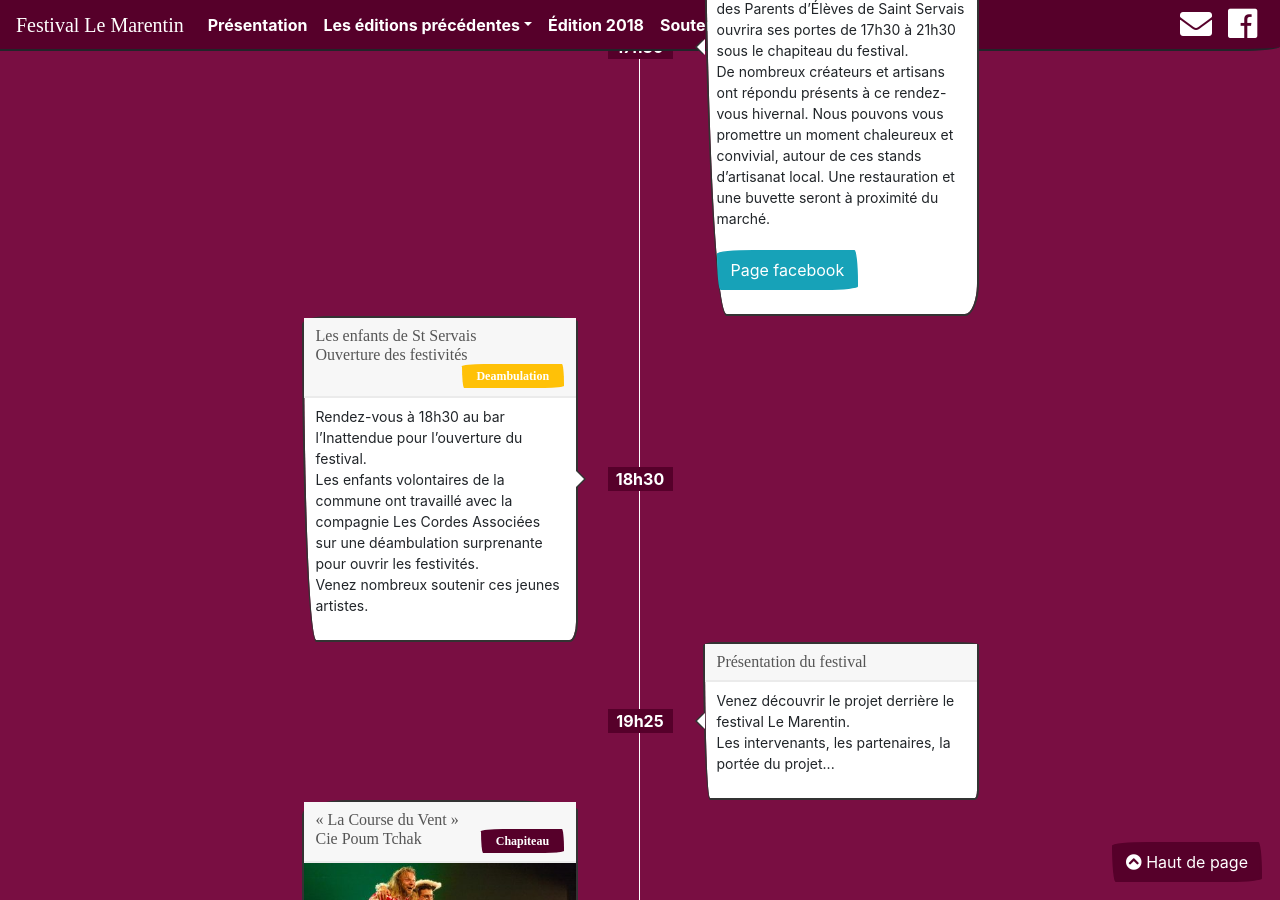
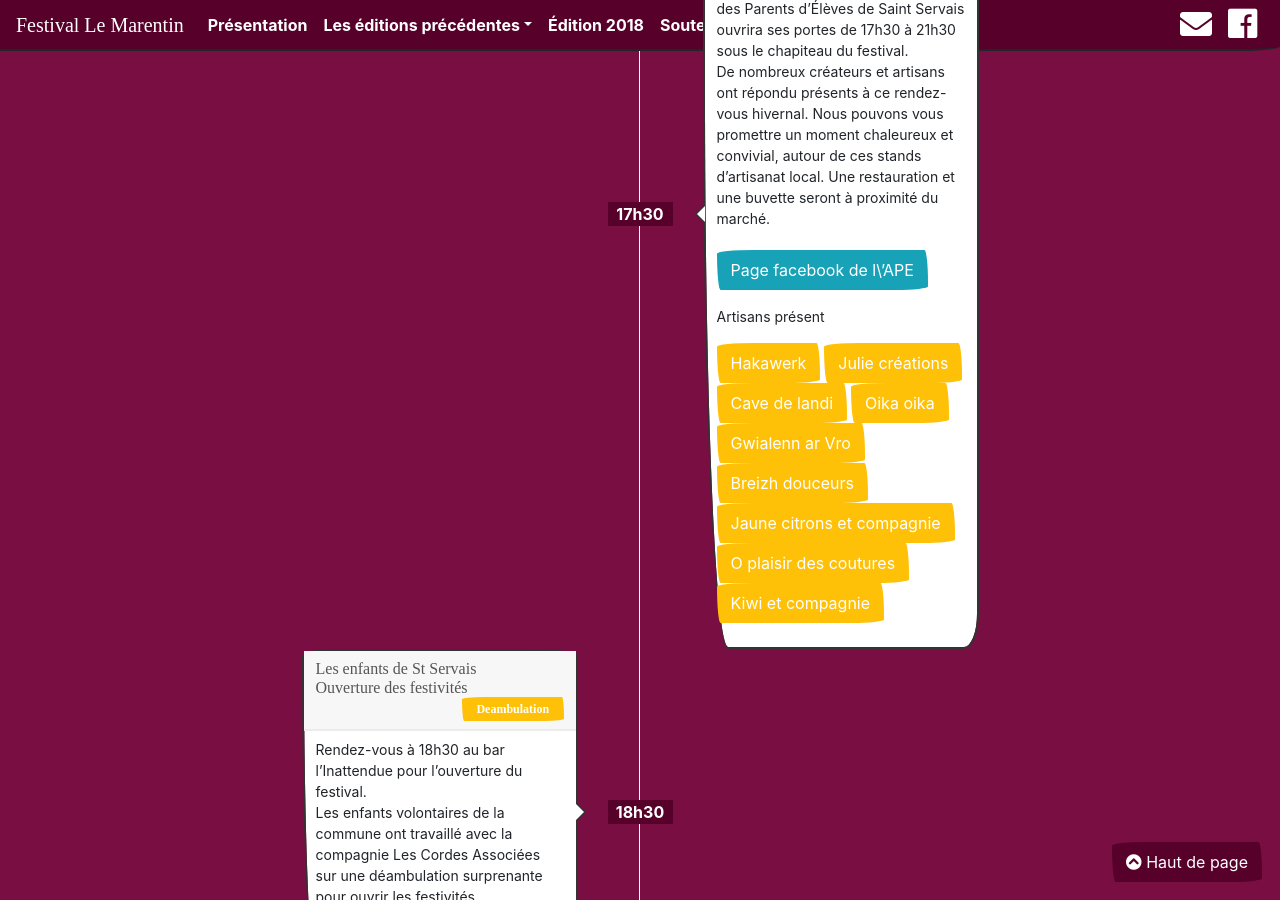
Before and after one commit to tibodut/marentin, a Jekyll site: the page built from edition-2018.html, in a window 1280 px wide and 900 px high, scrolled down 1270 px. Built offline with Jekyll 4.4.1, drawn with Linux system fonts in a browser that asks for light colours; nearby versions of some CDN libraries; some web fonts are replaced.

Commit message:
Update edition-2018.html

```diff
--- a/edition-2018.html
+++ b/edition-2018.html
@@ -63,17 +63,29 @@ layout: default
             <div style="position:absolute;top:0;bottom:0;left:0;right:50%;border-right:1px solid white"></div>
             <div id="vendredi1" >
 
-   {% capture img_url %}{{site.baseurl}}/img/logos/logo-APE.png{% endcapture %}
+  {% capture img_url %}{{site.baseurl}}/img/logos/logo-APE.png{% endcapture %}
    {% include programm_row.html
    content_position="right"
     hour="17h30"
     header='Marché de Noël de l’APE'
      img_url=img_url
     body='<p>Le marché de Noël de l’Association des Parents d’Élèves de Saint Servais ouvrira ses portes de 17h30 à 21h30 sous le chapiteau du festival.<br /> De nombreux créateurs et artisans ont répondu présents à ce rendez-vous hivernal. Nous pouvons vous promettre un moment chaleureux et convivial, autour de ces stands d’artisanat local. Une restauration et une buvette seront à proximité du marché.<br /> <br />
-<a class="btn btn-info" href="http://www.facebook.com/APE-école-de-Saint-Servais-1235766026479687/" role="button">Page facebook</a>
+<a class="btn btn-info" href="http://www.facebook.com/APE-école-de-Saint-Servais-1235766026479687/" role="button">Page facebook de l\’APE</a>
+<p> Artisans présent </p>
+<a class="btn btn-warning" href=" "  role="button"> Hakawerk</a>
+<a class="btn btn-warning" href=" "  role="button"> Julie créations</a>
+<a class="btn btn-warning" href=" http://www.cave-de-landi.fr/accueil.html "  role="button"> Cave de landi</a>
+<a class="btn btn-warning" href=" https://www.oikaoika.fr/ "  role="button"> Oika oika</a>
+<a class="btn btn-warning" href="      "  role="button"> Gwialenn ar Vro</a>
+<a class="btn btn-warning" href=" http://www.breizh-douceurs.fr/ "  role="button"> Breizh douceurs</a>
+<a class="btn btn-warning" href=" https://www.facebook.com/jaunecitronetcie/"  role="button"> Jaune citrons et compagnie</a>
+<a class="btn btn-warning" href=" http://www.mercerie-oplaisirdescoutures.fr/ "  role="button"> O plaisir des coutures</a>
+<a class="btn btn-warning" href=" https://www.kiwietcompagnie.fr/"  role="button"> Kiwi et compagnie</a>
+
 </p>'
 
 %}
+
 
 {% include programm_row.html
     hour="18h30"
```
